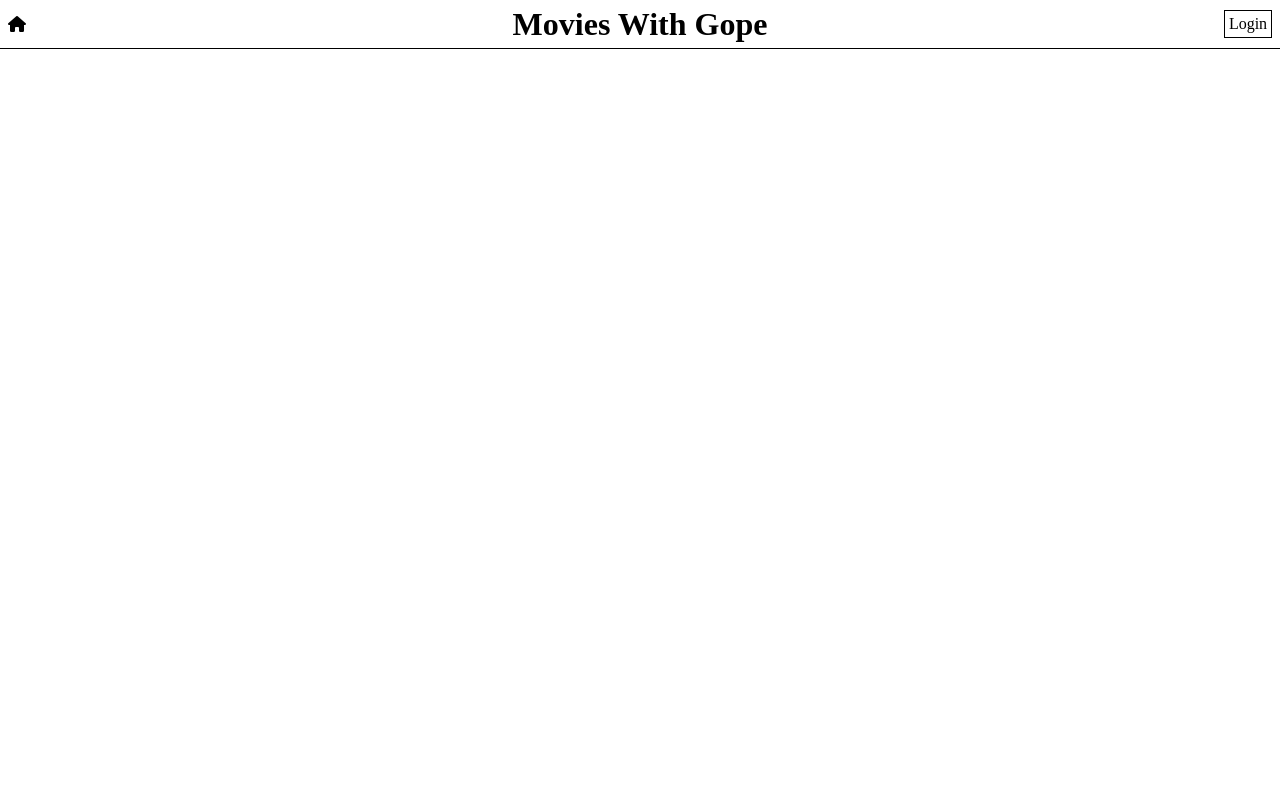
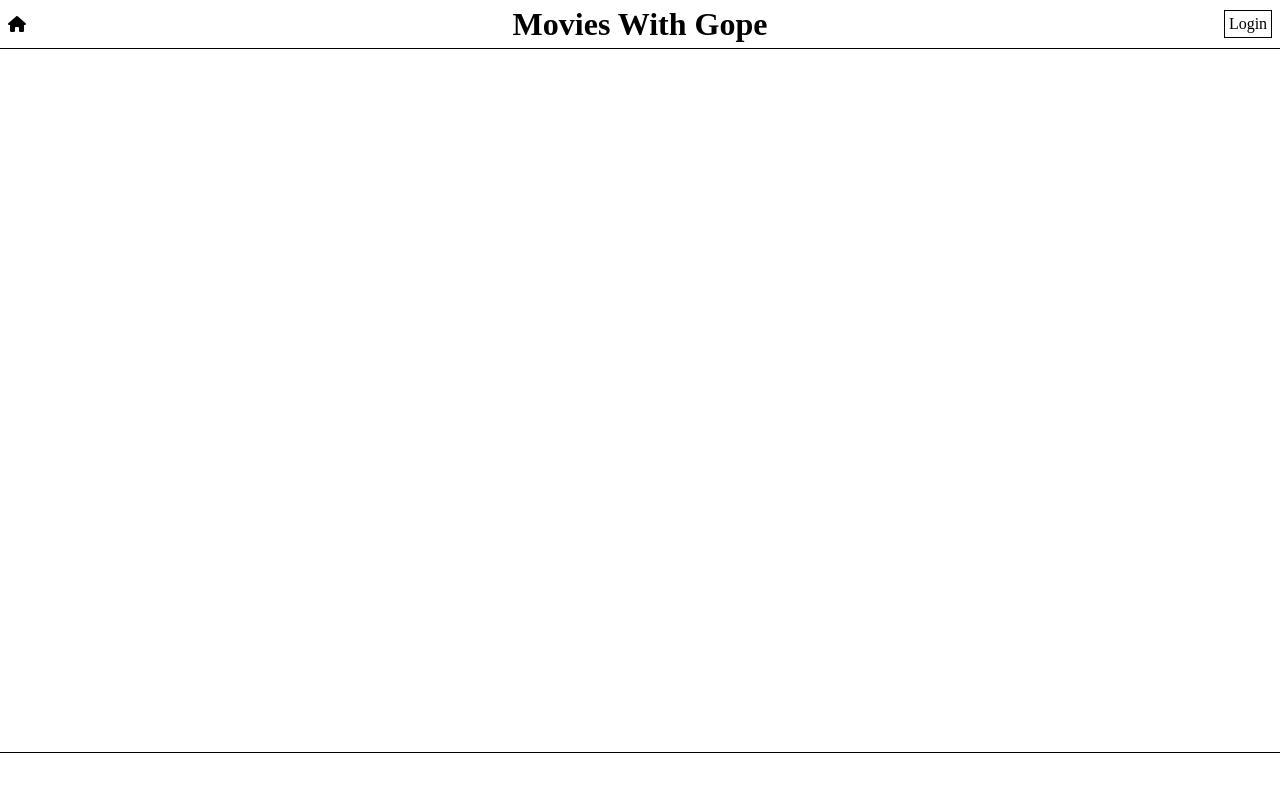
Before and after one commit to KonstantinMarinov/movies-with-gope, an Angular app: page / in a window 1280 px wide. Shown: the top 792 px of the page. Built offline with nearby package versions, Linux system fonts and the light colour scheme.

Commit message:
Refactored footer into separate component

```diff
--- a/src/app/app.component.css
+++ b/src/app/app.component.css
@@ -7,7 +7,3 @@
 .content-wrapper {
   flex: 15;
 }
-
-.footer-wrapper {
-  flex: 1;
-}
--- a/src/app/app.component.html
+++ b/src/app/app.component.html
@@ -1,5 +1,5 @@
 <div class="app-wrapper">
   <mwg-header></mwg-header>
   <div class="content-wrapper"></div>
-  <div class="footer-wrapper"></div>
+  <mwg-footer></mwg-footer>
 </div>
--- a/src/app/app.module.ts
+++ b/src/app/app.module.ts
@@ -4,10 +4,11 @@ import { BrowserModule } from '@angular/platform-browser';
 import { AppRoutingModule } from './app-routing.module';
 import { AppComponent } from './app.component';
 import { HeaderComponent } from './components/header/header.component';
+import { FooterComponent } from "./components/footer/footer.component";
 
 @NgModule({
   declarations: [AppComponent],
-  imports: [BrowserModule, AppRoutingModule, HeaderComponent],
+  imports: [BrowserModule, AppRoutingModule, HeaderComponent, FooterComponent],
   providers: [],
   bootstrap: [AppComponent],
 })
--- /dev/null
+++ b/src/app/components/footer/footer.component.css
@@ -0,0 +1,5 @@
+.footer-wrapper {
+  flex: 1;
+  border-top: 1px solid black;
+  min-height: 48px;
+}
--- /dev/null
+++ b/src/app/components/footer/footer.component.html
@@ -0,0 +1 @@
+<div class="footer-wrapper"></div>
```
Also changed, not shown: src/app/components/footer/footer.component.ts (added, +9 -0 lines), src/app/components/header/header.component.ts (+6 -8 lines).
